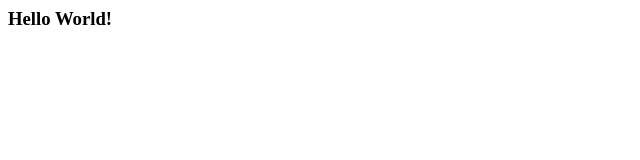
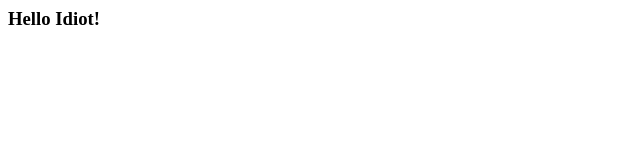
Before and after one commit to NithinM29602/webpages, a plain HTML site: page index.html in a window 1280 px wide. Shown: the full height of the page, 0-640 px from the left. Drawn offline with Linux system fonts and the light colour scheme.

Commit message:
Update index.html

```diff
--- a/index.html
+++ b/index.html
@@ -1 +1 @@
-<h3>Hello World!</h3>
+<h3>Hello Idiot!</h3>
```
